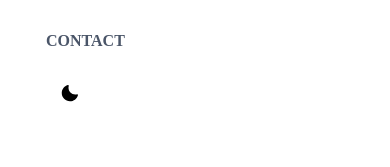
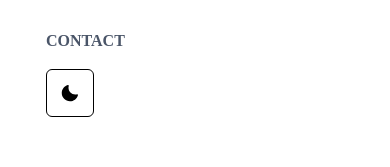
Before and after one commit to hicsail/hicsail.github.io, a React app: page / in a window 390 px wide. Both pictures are taken after a click on the button "Toggle Navigation". Shown: the part 316-483 px from the top of the page. Built offline with nearby package versions, Linux system fonts and the light colour scheme; a web font is replaced by a local one.

Commit message:
Add border to mobile toggle button for visibility

```diff
--- a/src/components/NavigationBar.tsx
+++ b/src/components/NavigationBar.tsx
@@ -80,7 +80,7 @@ export default function NavigationBar() {
             width="100%"
           >
             <DesktopNav />
-            <ToggleColorButton></ToggleColorButton>
+            <ToggleColorButton borderWidth={'0'}></ToggleColorButton>
           </Flex>
         </Flex>
 
@@ -200,7 +200,7 @@ const MobileNav = () => {
       {NAV_ITEMS.map((navItem) => (
         <MobileNavItem key={navItem.label} {...navItem} />
       ))}
-      <ToggleColorButton></ToggleColorButton>
+      <ToggleColorButton borderWidth={'1px'}></ToggleColorButton>
     </Stack>
   );
 };
--- a/src/components/ToggleColorButton.tsx
+++ b/src/components/ToggleColorButton.tsx
@@ -2,7 +2,13 @@ import { MoonIcon, SunIcon } from '@chakra-ui/icons';
 import { useColorMode, IconButton } from '@chakra-ui/react';
 import * as React from 'react';
 
-const ToggleColorButton = () => {
+interface Props {
+  borderWidth: string;
+}
+
+export const ToggleColorButton: React.FC<Props> = ({
+  borderWidth
+}) => {
   const { colorMode, toggleColorMode } = useColorMode();
   return (
     <header>
@@ -10,6 +16,8 @@ const ToggleColorButton = () => {
         size="lg"
         aria-label="Toggle NightMode"
         icon={colorMode === 'light' ? <MoonIcon /> : <SunIcon />}
+        borderColor={colorMode === 'light' ? 'black' : 'white'}
+        borderWidth={borderWidth}
         variant="ghost"
         onClick={toggleColorMode}
       >
```
